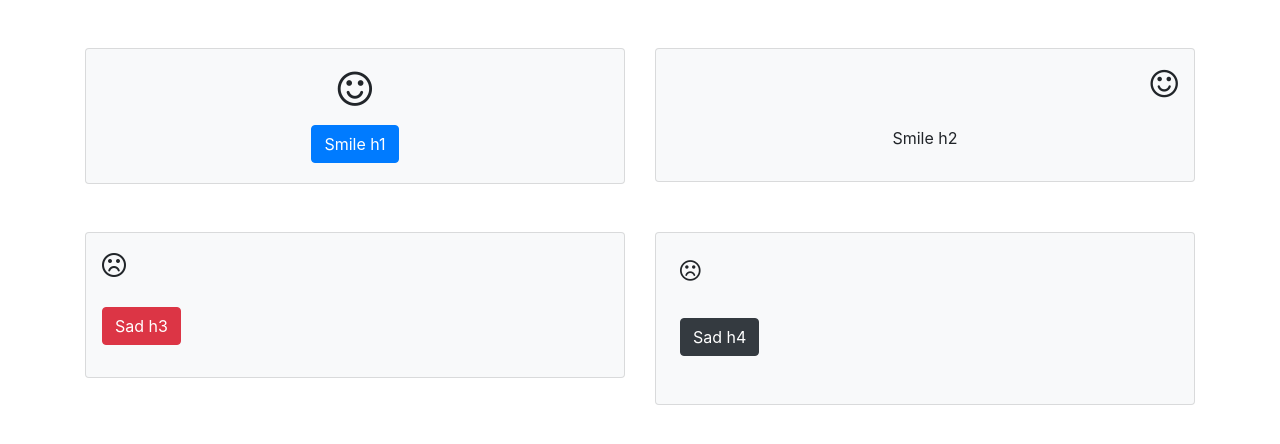
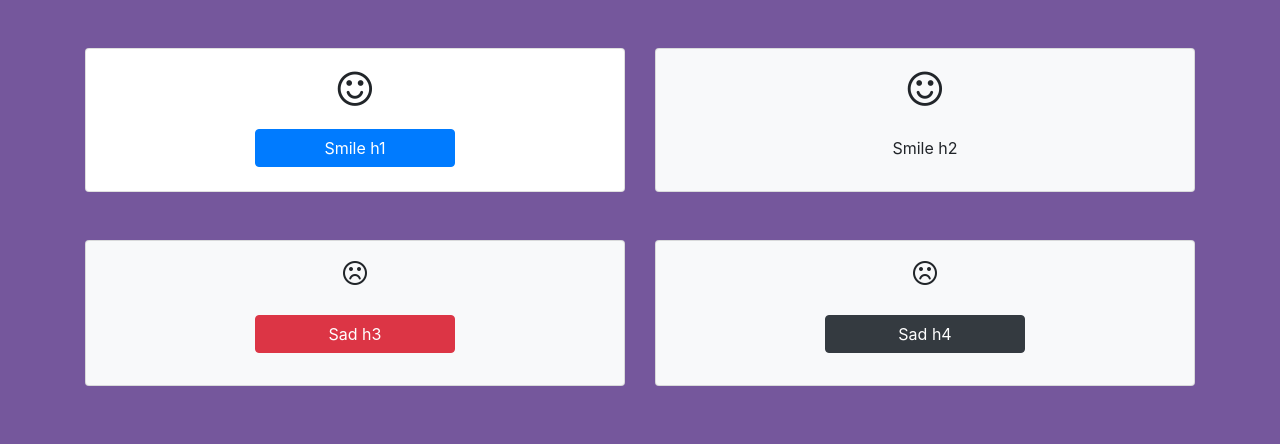
Before and after one commit to caiquewin/Revisando-CSS, a PHP site: page / in a window 1280 px wide. Shown: the top 444 px of the page. Run offline with PHP 8.4, Linux system fonts and the light colour scheme.

Commit message:
Exemplo 3

```diff
--- a/assets/css/estilos.css
+++ b/assets/css/estilos.css
@@ -1,3 +1,9 @@
 body*{
     box-shadow: 0px 0px 0px 1px rgba(rgb(255, 0, 0), rgb(0, 255, 0), blue, alpha)
 }
+.cor-fundo{
+    background-color: rgb(117, 87, 156);
+}
+.btn-200px{
+width:  200px;
+}
--- a/index.html
+++ b/index.html
@@ -13,52 +13,55 @@
     <link rel="stylesheet" href="https://stackpath.bootstrapcdn.com/font-awesome/4.7.0/css/font-awesome.min.css">
 </head>
 
-<body>
+<body class="cor-fundo">
     <div class="container">
         <div class="row mt-5">
             <div class="col">
-                <div class="card bg-light text-center p-3">
+                <div class="card text-center p-3">
                     <h1>
                         <div class="fa fa-smile-o" aria-hidden="true">
                         </div>
                     </h1>
                     <a href="https://purplecherrydash.co.za/wp-content/uploads/2020/02/joker-smile-white-324x324.png">
-                        <div class="btn btn-primary mt-1 mb-1">
+                        <div class="btn btn-primary mt-2 mb-2 btn-200px">
                             Smile h1
                         </div>
                     </a>
                 </div>
             </div>
             <div class="col">
-                <div class="card bg-light text-right p-3">
-                    <h2>
+                <div class="card bg-light text-center p-3">
+                    <h1>
                         <div class="fa fa-smile-o" aria-hidden="true"></div>
-                    </h2>
-                    <a href="https://res.cloudinary.com/teepublic/image/private/s--RlcsIdrr--/t_Resized%20Artwork/c_fit,g_north_west,h_954,w_954/co_ffffff,e_outline:48/co_ffffff,e_outline:inner_fill:48/co_ffffff,e_outline:48/co_ffffff,e_outline:inner_fill:48/co_bbbbbb,e_outline:3:1000/c_mpad,g_center,h_1260,w_1260/b_rgb:eeeeee/c_limit,f_jpg,h_630,q_90,w_630/v1577359902/production/designs/7350324_0.jpg"
-                        class="btn btn-light mt-2 mb-2">Smile h2</a>
+                    </h1>
+                    <a href="https://res.cloudinary.com/teepublic/image/private/s--RlcsIdrr--/t_Resized%20Artwork/c_fit,g_north_west,h_954,w_954/co_ffffff,e_outline:48/co_ffffff,e_outline:inner_fill:48/co_ffffff,e_outline:48/co_ffffff,e_outline:inner_fill:48/co_bbbbbb,e_outline:3:1000/c_mpad,g_center,h_1260,w_1260/b_rgb:eeeeee/c_limit,f_jpg,h_630,q_90,w_630/v1577359902/production/designs/7350324_0.jpg">
+                        <div class="btn btn-light mt-2 mb-2 btn-200px">
+                        Smile h2
                 </div>
+                </a>
             </div>
+        </div>
         </div>
         <div class="row mt-5">
             <div class="col">
-                <div class="card bg-light text-left p-3">
+                <div class="card bg-light text-center p-3">
                     <h3>
                         <div class="fa fa-frown-o" aria-hidden="true"></div>
                     </h3>
                     <a href="https://i.pinimg.com/originals/3e/9f/f6/3e9ff6c5d58aa211518c29d5ef9e390f.jpg">
-                        <div class="btn btn-danger mt-3 mb-3">
+                        <div class="btn btn-danger mt-3 mb-3 btn-200px">
                             Sad h3
                         </div>
                     </a>
                 </div>
             </div>
             <div class="col">
-                <div class="card bg-light p-4">
-                    <h4>
+                <div class="card bg-light text-center p-3">
+                    <h3>
                         <div class="fa fa-frown-o" aria-hidden="true"></div>
-                    </h4>
+                    </h3>
                     <a href="https://i.pinimg.com/474x/a2/7a/e9/a27ae918feaeb17702981aebd3cdfe71.jpg">
-                        <div class="btn btn-dark mt-4 mb-4">
+                        <div class="btn btn-dark mt-3 mb-3 btn-200px">
                             Sad h4
                         </div>
                     </a>
```
